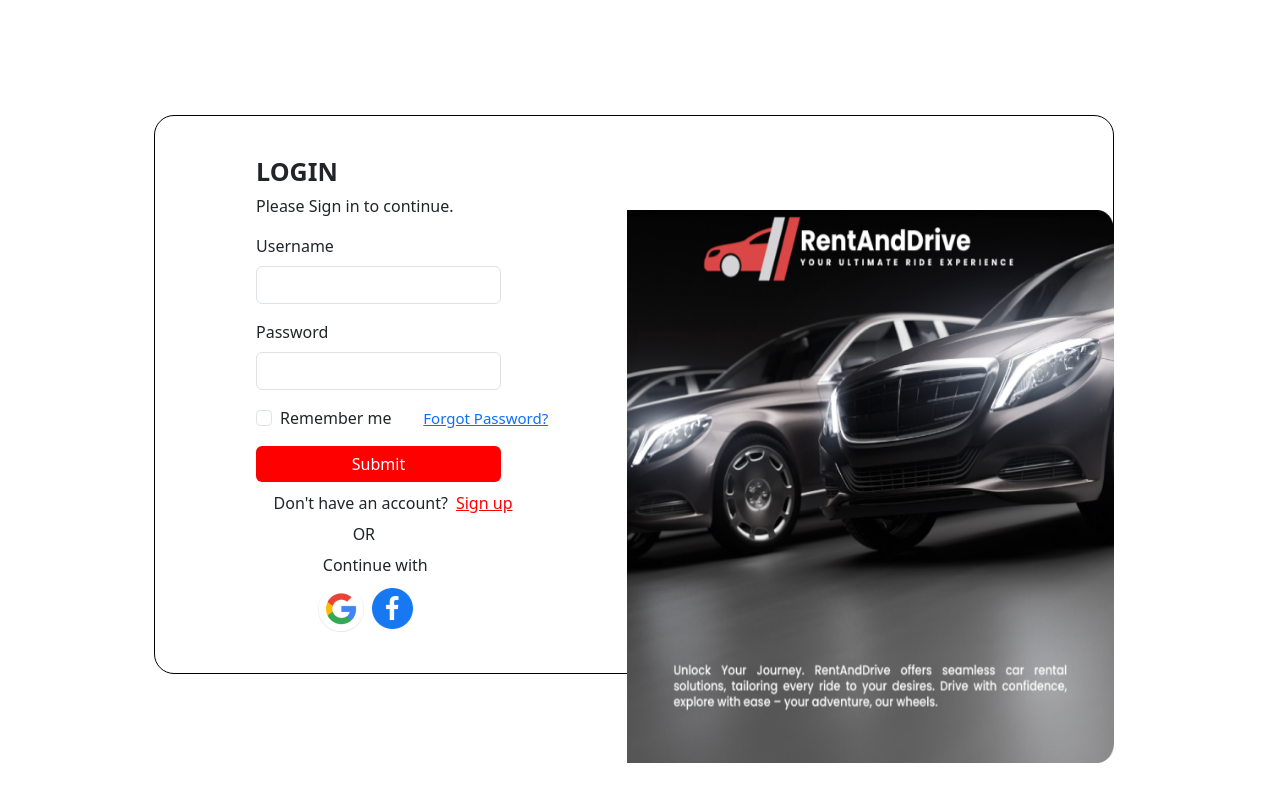
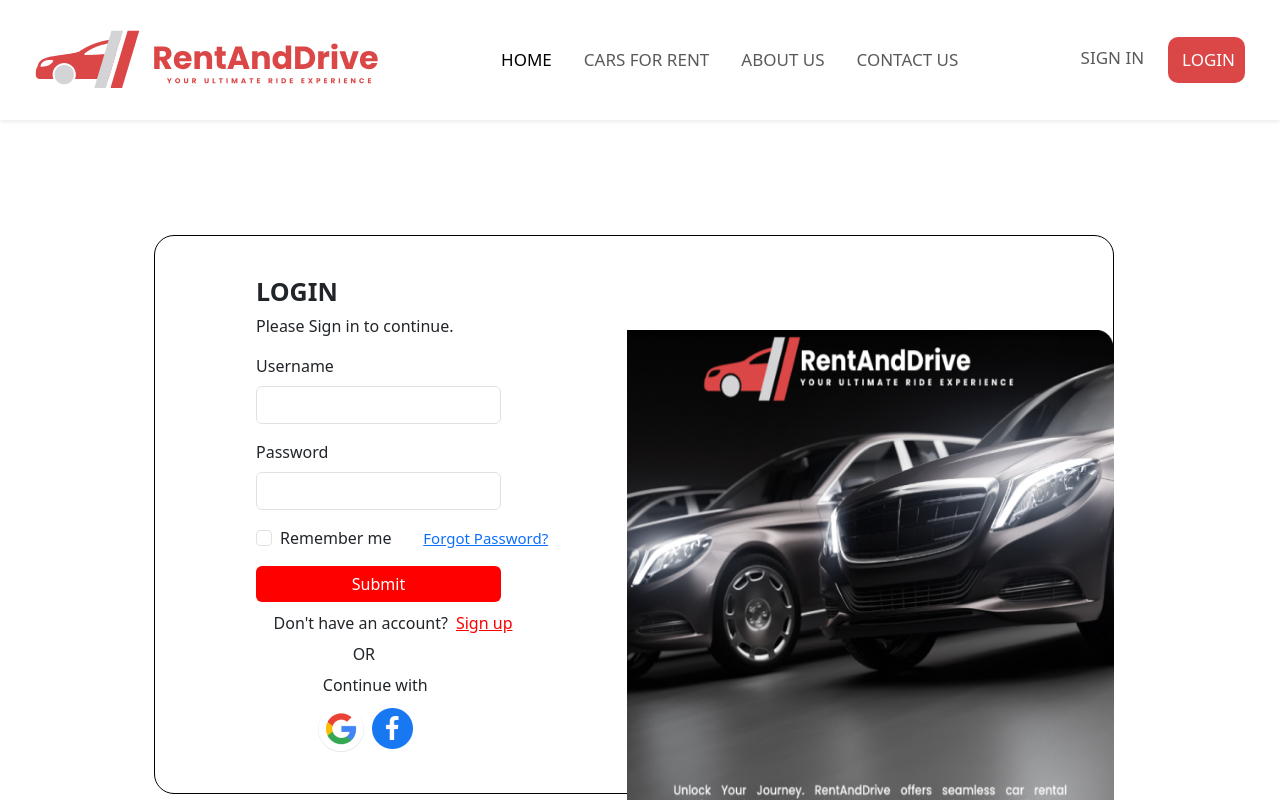
Before and after one commit to Lance-Abella/rad-car-rental-system, an Angular app: page / in a window 1280 px wide. Built offline with nearby package versions, Linux system fonts and the light colour scheme.

Commit message:
added navigation bar

```diff
--- a/src/app/app.component.html
+++ b/src/app/app.component.html
@@ -1 +1,2 @@
+<app-navigation-bar></app-navigation-bar>
 <app-loginpage></app-loginpage>
--- a/src/app/navigation-bar/navigation-bar.component.html
+++ b/src/app/navigation-bar/navigation-bar.component.html
@@ -1 +1,38 @@
-<p>navigation-bar works!</p>
+<nav class="navbar navbar-expand-lg bg-white sticky-top navbar-light p-0 shadow-sm" style="height: 120px;">
+    <div class="container" style="margin: 0 15px; max-width: 100%;">
+        <a class="navbar-brand" href="#" style="height: 100%;">
+            <img src="assets/rad-logo.svg" height="80" alt="RentAndDriveLogo" loading="lazy"/>
+            <img src="assets/rad-text.svg" height="150" alt="RentAndDriveLogo" loading="lazy"/>
+        </a>
+        <button class="navbar-toggler" type="button" data-bs-toggle="collapse" data-bs-target="#navbarNavDropdown" aria-controls="navbarNavDropdown" aria-expanded="false" aria-label="Toggle navigation">
+            <span class="navbar-toggler-icon"></span>
+        </button>
+
+        <div class="collapse navbar-collapse" id="navbarNavDropdown">
+            <ul class="navbar-nav ms-auto">
+                <li class="nav-item">
+                    <a class="nav-link mx-2 text-uppercase active" aria-current="page" href="#">HOME</a>
+                </li>
+                <li class="nav-item">
+                    <a class="nav-link mx-2 text-uppercase" href="#">CARS FOR RENT</a>
+                </li>
+                <li class="nav-item">
+                    <a class="nav-link mx-2 text-uppercase" href="#">ABOUT US</a>
+                </li>
+                <li class="nav-item">
+                    <a class="nav-link mx-2 text-uppercase" href="#">CONTACT US</a>
+                </li>
+            </ul>
+            <ul class="navbar-nav ms-auto">
+                <li class="nav-item">
+                    <a class="nav-link mx-2 text-uppercase" href="#"><i class="fa-solid fa-cart-shopping me-1"></i>SIGN IN</a>
+                </li>
+                <li class="nav-item">
+                    <a href="#" class="nav-link mx-2 text-uppercase text-white" style="background-color: #DB4646; padding: 10px 10px; border-radius: 10px;">
+                        <i class="fa-solid fa-circle-user me-1 text-white"></i> LOGIN
+                    </a>
+                </li>
+            </ul>
+        </div>
+    </div>
+</nav>
--- a/src/app/navigation-bar/navigation-bar.component.scss
+++ b/src/app/navigation-bar/navigation-bar.component.scss
@@ -0,0 +1,12 @@
+a {
+    font-size:17px;
+    font-weight:500
+  }
+  .superNav {
+    font-size:17px;
+  }
+  @media screen and (max-width:548px){
+    .centerOnMobile {
+      text-align:center
+    }
+}
```
Also changed, not shown: src/assets/rad-logo.svg (added), src/assets/rad-text.svg (added).
